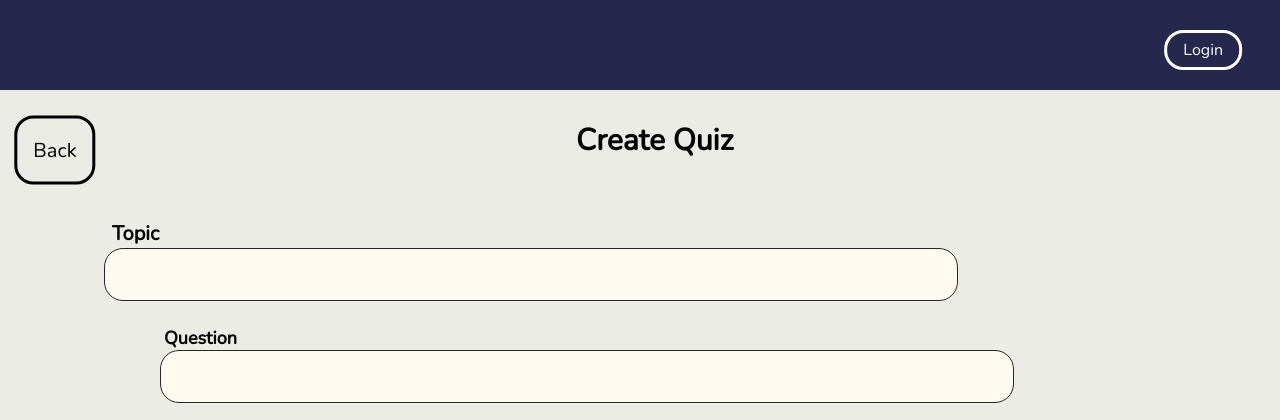
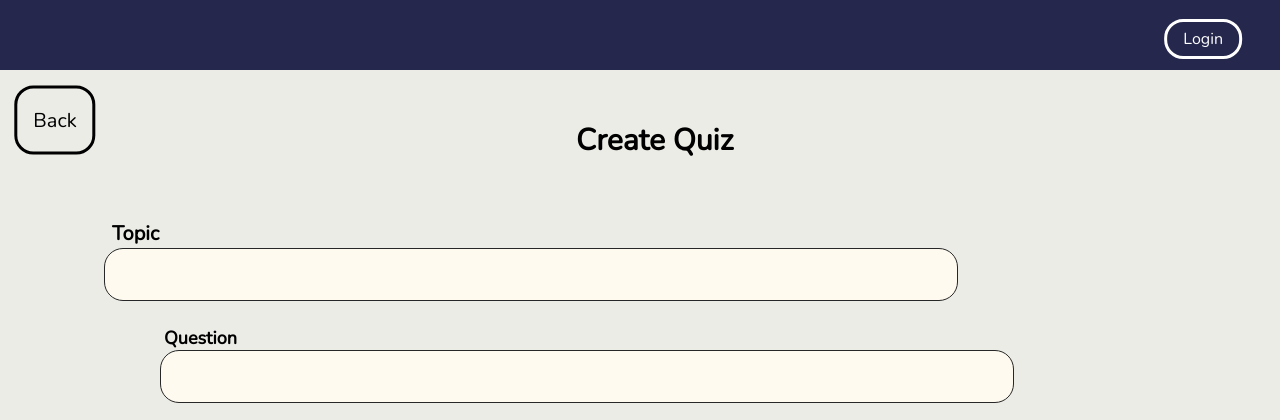
Before and after one commit to NutthanichN/Quizer, a Django app: template quizer_game/templates/quizer_game/create-question.html in a window 1280 px wide. Shown: the top 420 px of the page. Run offline with Django 3.2, Linux system fonts and the light colour scheme; the template is opened without the code that fills it, so the values that code supplies are empty.

Commit message:
adjust size of fixed header

```diff
--- a/quizer_game/static/quizer_game/styles/create-question.css
+++ b/quizer_game/static/quizer_game/styles/create-question.css
@@ -25,7 +25,7 @@ body {
   z-index: 10;
   position: fixed;
   width: 100%;
-  height: 90px;
+  height: 70px;
   background: #25274d;
 }
 
@@ -159,8 +159,8 @@ tbody td {
 
 #back a{
    position: fixed;
-    top: 150px;
-    left: 55px;
+   top: 120px;
+   left: 55px;
   -webkit-transform: translate(-50%, -50%);
           transform: translate(-50%, -50%);
   color: black;
@@ -198,6 +198,7 @@ lable{
 .field {
   margin-bottom: 1.5em;
 }
+
 .field label {
   display: block;
   line-height: 1em;
@@ -219,7 +220,6 @@ lable{
   border: solid black;
   border-radius: 19px;
   margin-left: 20em;
-
 }
 
 .form__footer input:hover {
@@ -229,8 +229,6 @@ lable{
   border-radius: 19px;
 
 }
-
-
 
 .block-list {
   display: block;
```
